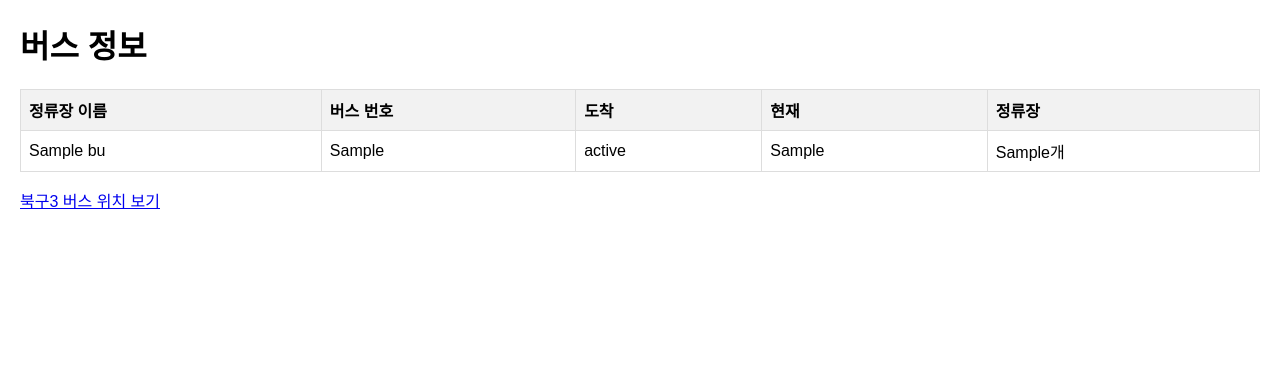
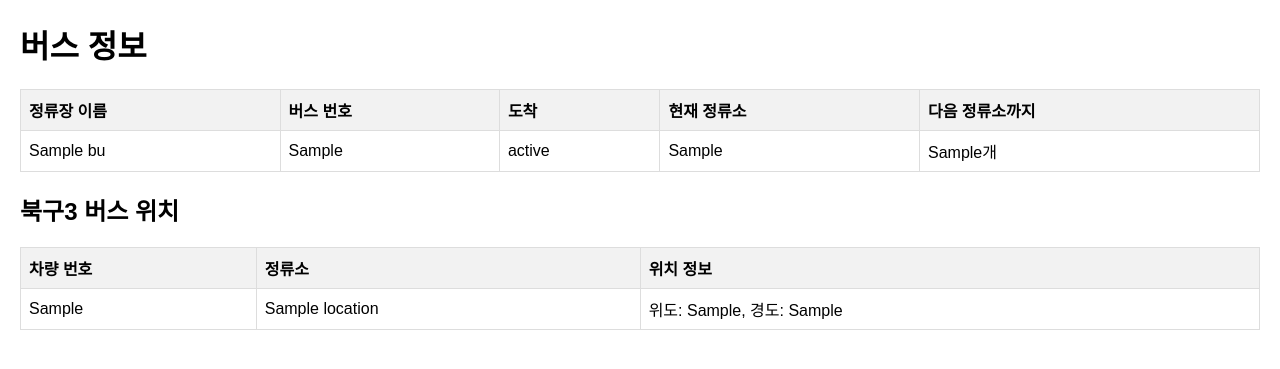
Before and after one commit to cassdog77/dgbus_no1, a Flask app: template templates/bus_info.html in a window 1280 px wide. Shown: the top 369 px of the page. Run offline with Flask 3, Linux system fonts and the light colour scheme; the template is opened without the code that fills it: most values are stand-ins (such as "Sample title", 1, 10 or a date in 2020).

Commit message:
북구3 방향체크

```diff
--- a/app.py
+++ b/app.py
@@ -28,6 +28,7 @@ headers = {
 
 FILTER_TIME = 30
 
+# 버스 도착 정보 가져오기
 def get_bus_data(stop_id):
     url = api_url_template.format(stop_id)
     response = requests.get(url, headers=headers)
@@ -52,6 +53,7 @@ def get_bus_data(stop_id):
         print(f"API 응답 오류: {response.status_code}")
         return []
 
+# 필터링된 버스 정보
 def filter_buses(buses, stop_name):
     filtered_buses = []
     for bus in buses:
@@ -71,6 +73,48 @@ def filter_buses(buses, stop_name):
                 filtered_buses.append(bus)
     return filtered_buses
 
+# 북구3 버스 위치 정보 가져오기
+def get_bus_location():
+    bus_location_url = "https://businfo.daegu.go.kr:8095/dbms_web_api/realtime/pos/4060003000?routeTCd=&_=1734787744961"
+    response = requests.get(bus_location_url, headers=headers)
+    if response.status_code == 200:
+        try:
+            data = response.json()
+        except ValueError as e:
+            print(f"JSON 파싱 오류: {e}")
+            return []
+
+        bus_locations = []
+        for bus in data.get('body', []):
+            if bus.get('moveDir') == 1:
+                # 정류장 이름 가져오기
+                bs_id = bus.get("bsId")
+                bs_name = get_station_name(bs_id)  # 정류장 이름 가져오는 함수 호출
+                bus_location = {
+                    "vehicleNo": bus.get("vhcNo"),
+                    "seq": bus.get("seq"),
+                    "stationName": bs_name  # 이름으로 표기
+                }
+                bus_locations.append(bus_location)
+        return bus_locations
+    else:
+        print(f"API 응답 오류: {response.status_code}")
+        return []
+
+# 정류장 ID로 이름을 얻는 함수
+def get_station_name(bs_id):
+    route_url = f"https://businfo.daegu.go.kr:8095/dbms_web_api/bs/route?routeId=4060003000"
+    response = requests.get(route_url, headers=headers)
+    if response.status_code == 200:
+        try:
+            data = response.json()
+            for body in data.get('body', []):
+                if body.get("bsId") == bs_id:
+                    return body.get("bsNm")  # 정류장 이름 반환
+        except ValueError as e:
+            print(f"JSON 파싱 오류: {e}")
+    return "알 수 없음"
+
 @app.route('/bus_info', methods=['GET'])
 def bus_info():
     all_buses = []
@@ -79,8 +123,10 @@ def bus_info():
         filtered_buses = filter_buses(buses, stop_name)
         all_buses.extend(filtered_buses)
 
+    bus_locations = get_bus_location()  # 북구3 버스 위치 정보 가져오기
+
     if all_buses:
-        return render_template('bus_info.html', buses=all_buses)
+        return render_template('bus_info.html', buses=all_buses, bus_locations=bus_locations)
     else:
         return render_template('bus_info.html', message="필터링된 버스 정보가 없습니다.")
 
--- a/templates/bus_info.html
+++ b/templates/bus_info.html
@@ -3,7 +3,7 @@
 <head>
     <meta charset="UTF-8">
     <meta name="viewport" content="width=device-width, initial-scale=1.0">
-    <title>신철화 출근버스</title>
+    <title>버스 정보</title>
     <style>
         body {
             font-family: Arial, sans-serif;
@@ -40,8 +40,8 @@
                 <th>정류장 이름</th>
                 <th>버스 번호</th>
                 <th>도착</th>
-                <th>현재</th>
-                <th>정류장</th>
+                <th>현재 정류소</th>
+                <th>다음 정류소까지</th>
             </tr>
         </thead>
         <tbody>
@@ -60,6 +60,28 @@
     <p>{{ message }}</p>
     {% endif %}
 
-    <p><a href="https://businfo.daegu.go.kr:8095/dbms_web_api/realtime/arr/7011009200?_=1734780396256" target="_blank">북구3 버스 위치 보기</a></p>
+    <h2>북구3 버스 위치</h2>
+    {% if bus_locations %}
+    <table>
+        <thead>
+            <tr>
+                <th>차량 번호</th>
+                <th>정류소</th>
+                <th>위치 정보</th>
+            </tr>
+        </thead>
+        <tbody>
+            {% for location in bus_locations %}
+            <tr>
+                <td>{{ location['vehicleNo'] }}</td>
+                <td>{{ location['stationName'] }}</td> <!-- 정류소 이름 표시 -->
+                <td>위도: {{ location['ngisXPos'] }}, 경도: {{ location['ngisYPos'] }}</td>
+            </tr>
+            {% endfor %}
+        </tbody>
+    </table>
+    {% else %}
+    <p>북구3 버스 위치 정보를 가져올 수 없습니다.</p>
+    {% endif %}
 </body>
 </html>
```
